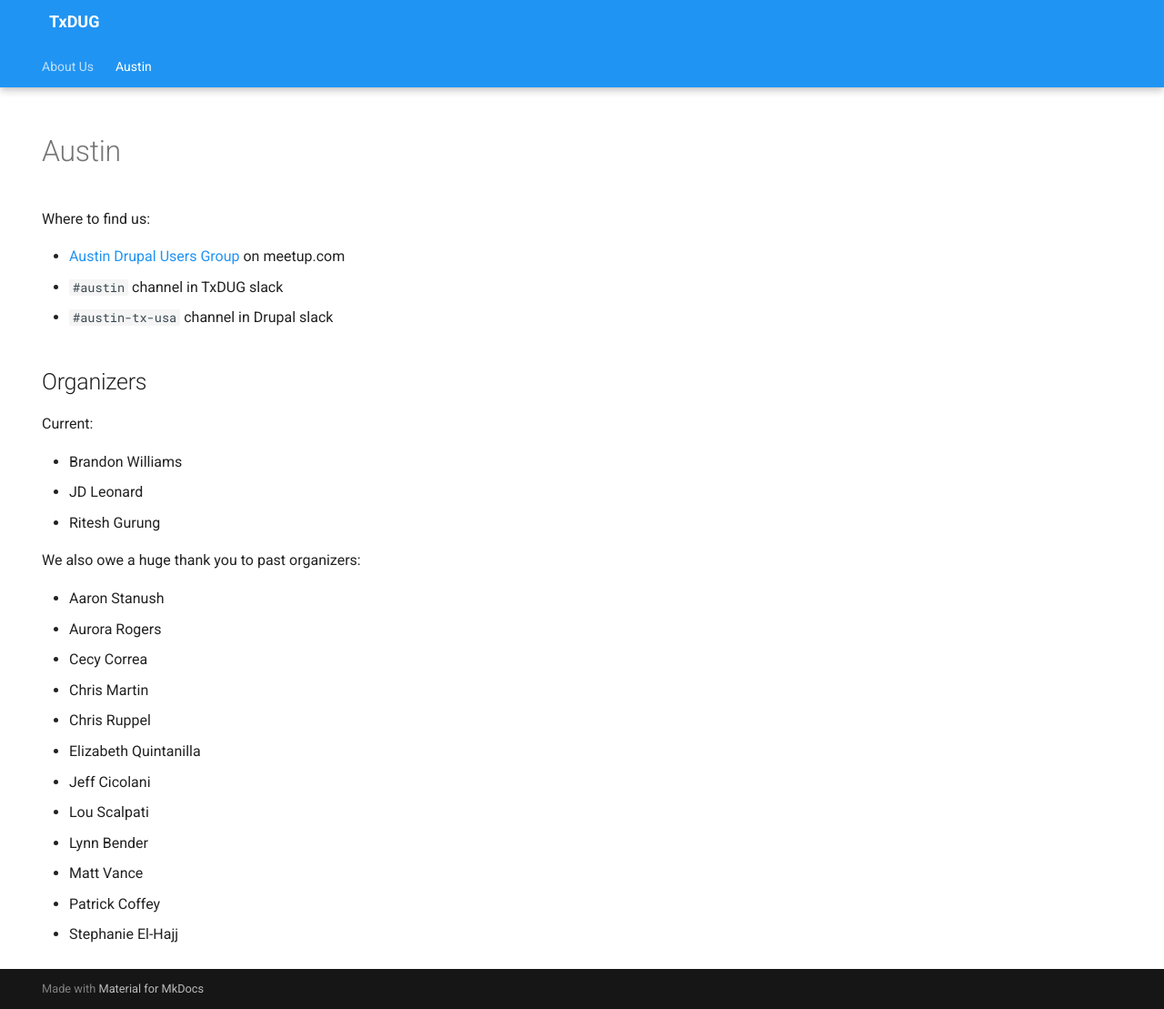
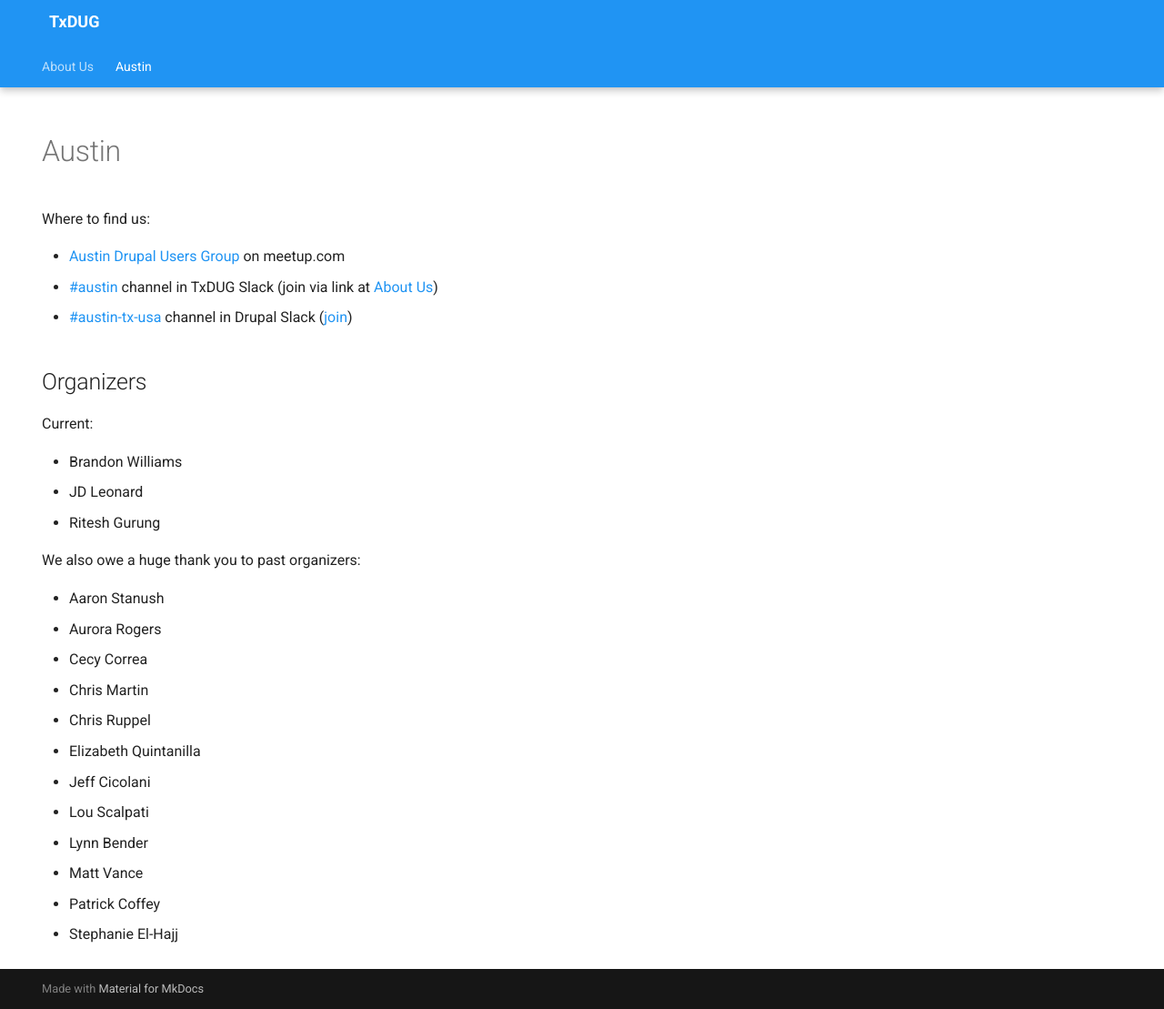
Before and after one commit to jdleonard/txdug.github.io, an MkDocs documentation site: the page built from docs/austin.md, in a window 1280 px wide and 1109 px high. Shown: the whole window at 91% size. Built offline with MkDocs 1.6.1 and Material for MkDocs 9.7.7, drawn with Linux system fonts in a browser that asks for light colours.

Commit message:
Austin: add links to the Slack channels and how to join the workspaces

```diff
--- a/docs/austin.md
+++ b/docs/austin.md
@@ -9,8 +9,8 @@ hide:
 Where to find us:
 
 * [Austin Drupal Users Group](https://www.meetup.com/austin-drupal-users-group/) on meetup.com
-* `#austin` channel in TxDUG slack
-* `#austin-tx-usa` channel in Drupal slack
+* [#austin](https://txdug.slack.com/archives/CP7VC3R3M) channel in TxDUG Slack (join via link at [About Us](./index.md))
+* [#austin-tx-usa](https://drupal.slack.com/archives/CA5H7MVNH) channel in Drupal Slack ([join](https://www.drupal.org/join-slack))
 
 ## Organizers
 
```
